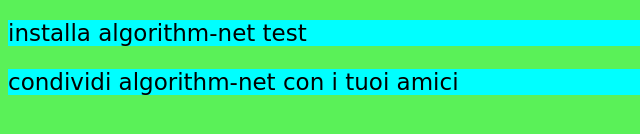
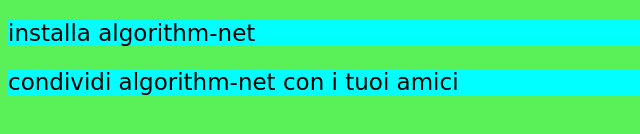
Before and after one commit to valenzanico/algorithm-net-old, a plain HTML site: page index.html in a window 1280 px wide. Shown: the part 436-570 px from the top of the page, 0-640 px from the left. Drawn offline with Linux system fonts and the light colour scheme.

Commit message:
etsttstt2

```diff
--- a/index.html
+++ b/index.html
@@ -50,7 +50,7 @@
 
 
 
-    <p class=“installa“>installa algorithm-net test</p>
+    <p class=“installa“>installa algorithm-net</p>
     <pwa-install></pwa-install>
     <p>condividi algorithm-net con i tuoi amici</p>
     <div align="left">
```
